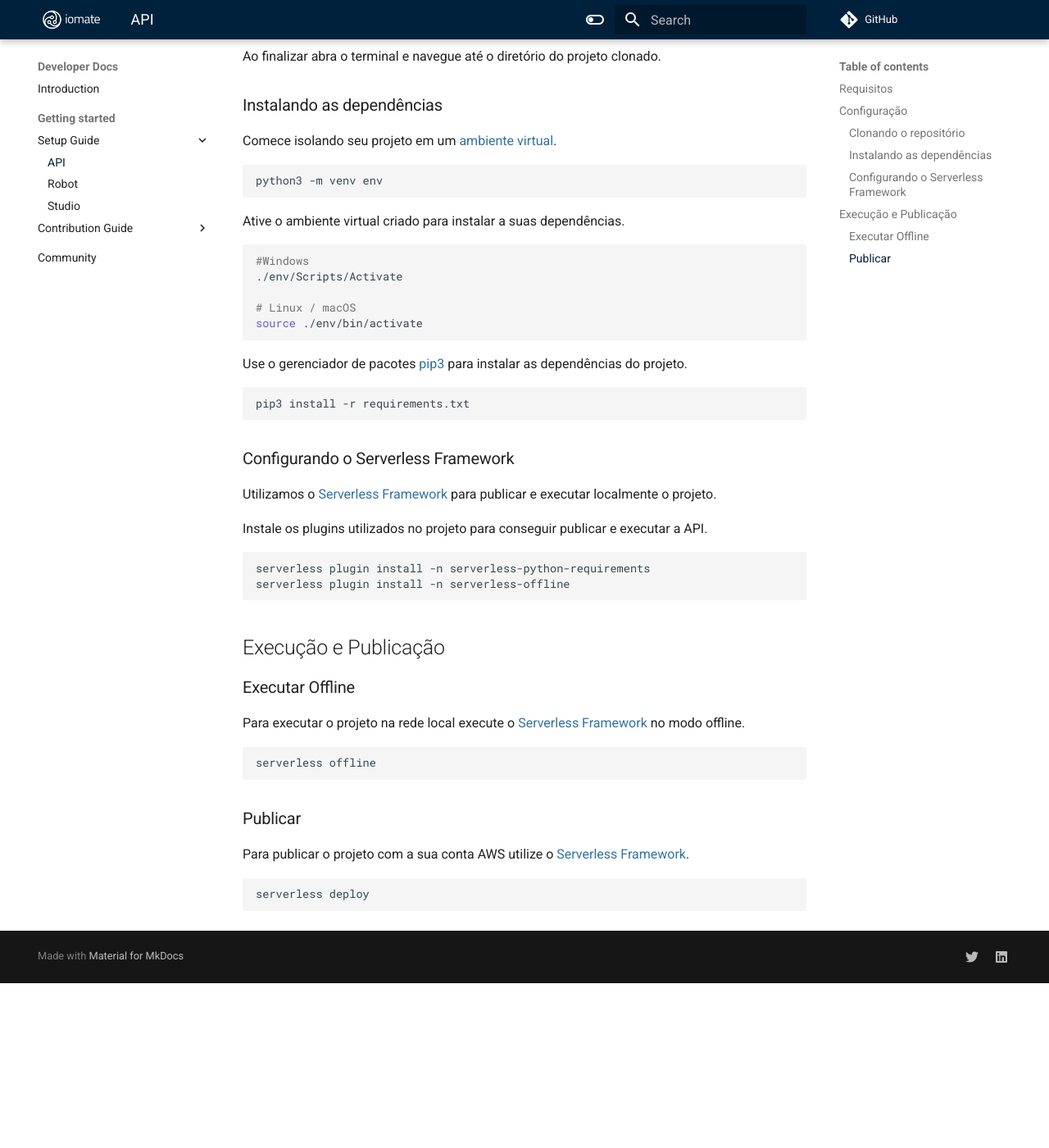
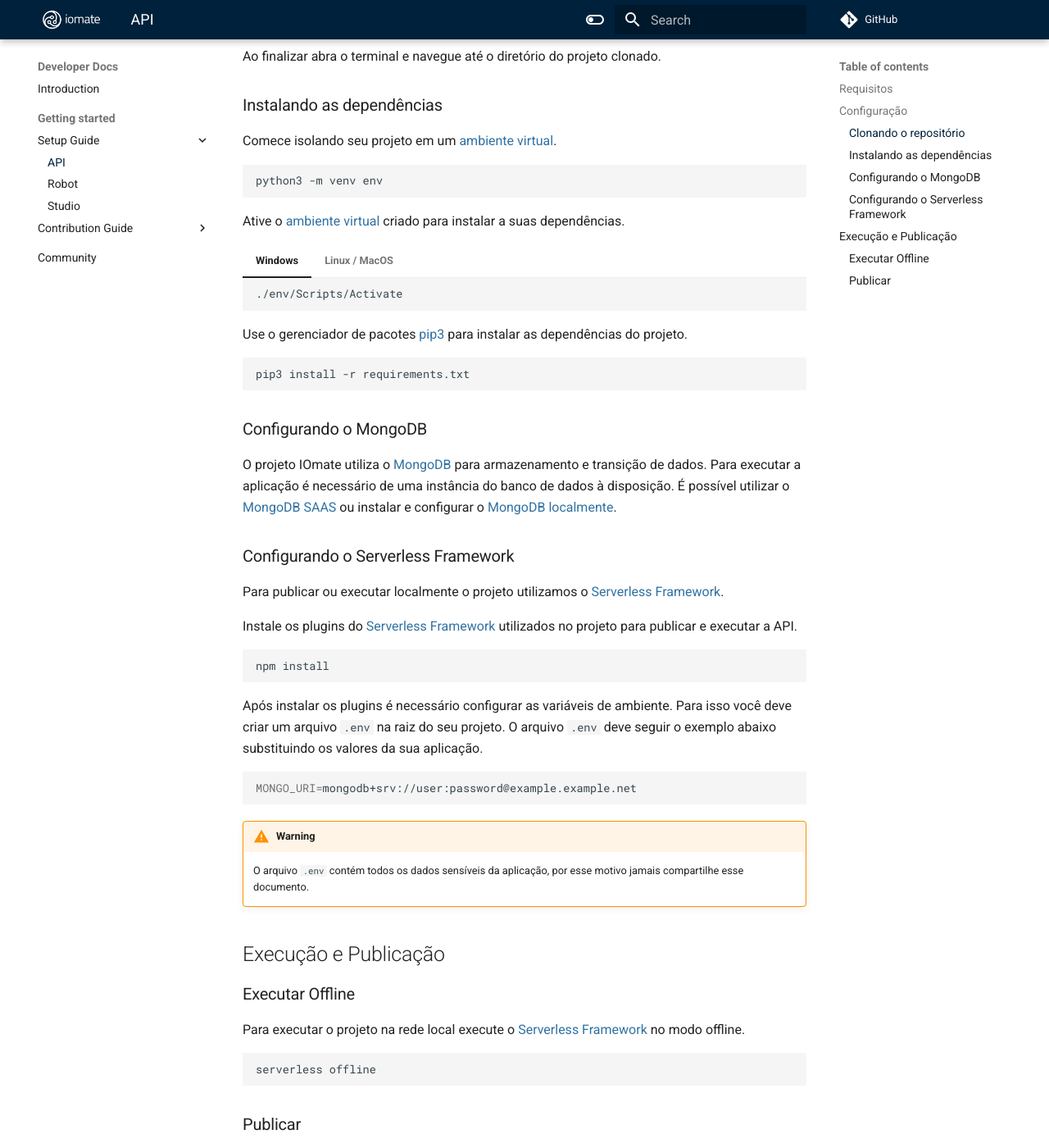
Before and after one commit to iomateapp/docs, an MkDocs documentation site: the page built from docs/setup-api.md, in a window 1280 px wide and 1400 px high, scrolled down 788 px. Shown: the whole window at 82% size. Built offline with MkDocs 1.6.1 and Material for MkDocs 9.7.7, drawn with Linux system fonts in a browser that asks for light colours; before the commit the page ends 1987 px from its top, so only the background shows below that; some of the changed text lies outside the part shown.

Commit message:
Update setup-api.md with dotenv and deploy details

````diff
--- a/docs/setup-api.md
+++ b/docs/setup-api.md
@@ -3,7 +3,7 @@
 ## Requisitos
 
 A API foi desenvolvida para ser executada em Python com [computação em nuvem sem servidor](https://aws.amazon.com/serverless/) com os serviços da [AWS](https://aws.amazon.com/free/).
-Para efetuar o deploy ou executar o projeto localmente é necessário instalar o [Python3](https://www.python.org/downloads/) e [AWS CLI](https://aws.amazon.com/cli/).
+Para efetuar o deploy ou executar o projeto localmente é necessário instalar os requisitos listados abaixo.
 !!! warning
 
     Antes de prosseguir tenha certeza de que efetuou as seguintes instalações:
@@ -36,15 +36,18 @@ Comece isolando seu projeto em um [ambiente virtual](https://docs.python.org/3/l
 python3 -m venv env
 ```
 
-Ative o ambiente virtual criado para instalar a suas dependências.
+Ative o [ambiente virtual](https://docs.python.org/3/library/venv.html) criado para instalar a suas dependências.
 
-```bash
-#Windows
-./env/Scripts/Activate
+=== "Windows"
 
-# Linux / macOS
-source ./env/bin/activate
-```
+    ``` bash
+    ./env/Scripts/Activate
+    ```
+
+=== "Linux / MacOS"
+    ``` bash
+    source ./env/bin/activate
+    ```
 
 Use o gerenciador de pacotes [pip3](https://pip.pypa.io/en/stable/) para instalar as dependências do projeto.
 
@@ -52,14 +55,26 @@ Use o gerenciador de pacotes [pip3](https://pip.pypa.io/en/stable/) para instala
 pip3 install -r requirements.txt
 ```
 
+### Configurando o MongoDB
+O projeto IOmate utiliza o [MongoDB](https://www.mongodb.com/) para armazenamento e transição de dados. Para executar a aplicação é necessário de uma instância do banco de dados à disposição. É possível utilizar o [MongoDB SAAS](https://www.mongodb.com/try) ou instalar e configurar o [MongoDB localmente](https://www.mongodb.com/try/download).
+
+
 ### Configurando o Serverless Framework
-Utilizamos o [Serverless Framework](https://www.serverless.com/framework) para publicar e executar localmente o projeto.
+Para publicar ou executar localmente o projeto utilizamos o [Serverless Framework](https://www.serverless.com/framework).
 
-Instale os plugins utilizados no projeto para conseguir publicar e executar a API.
+Instale os plugins do [Serverless Framework](https://www.serverless.com/framework) utilizados no projeto para publicar e executar a API.
 ```bash
-serverless plugin install -n serverless-python-requirements
-serverless plugin install -n serverless-offline
+npm install
 ```
+
+Após instalar os plugins é necessário configurar as variáveis de ambiente. Para isso você deve criar um arquivo `.env` na raiz do seu projeto. O arquivo `.env` deve seguir o exemplo abaixo substituindo os valores da sua aplicação.
+```bash
+MONGO_URI=mongodb+srv://user:password@example.example.net
+```
+
+!!! warning
+
+    O arquivo `.env` contém todos os dados sensíveis da aplicação, por esse motivo jamais compartilhe esse documento.
 
 
 ## Execução e Publicação
@@ -72,6 +87,12 @@ serverless offline
 ### Publicar
 Para publicar o projeto com a sua conta AWS utilize o [Serverless Framework](https://www.serverless.com/framework).
 
+Instalação com `stage` e `region` informados no `serverless.yml`:
 ```bash
 serverless deploy
 ```
+
+Instalação com `stage` e `region` personalizados:
+```bash
+serverless deploy --stage {custom_stage} --region {custom_region}
+```
--- a/mkdocs.yml
+++ b/mkdocs.yml
@@ -73,8 +73,12 @@ theme:
     - header.autohide
     - navigation.sections
     - navigation.top
+    - content.tabs.link
 
 markdown_extensions:
   - admonition
   - pymdownx.details
   - pymdownx.superfences
+  - pymdownx.superfences
+  - pymdownx.tabbed:
+      alternate_style: true
````
